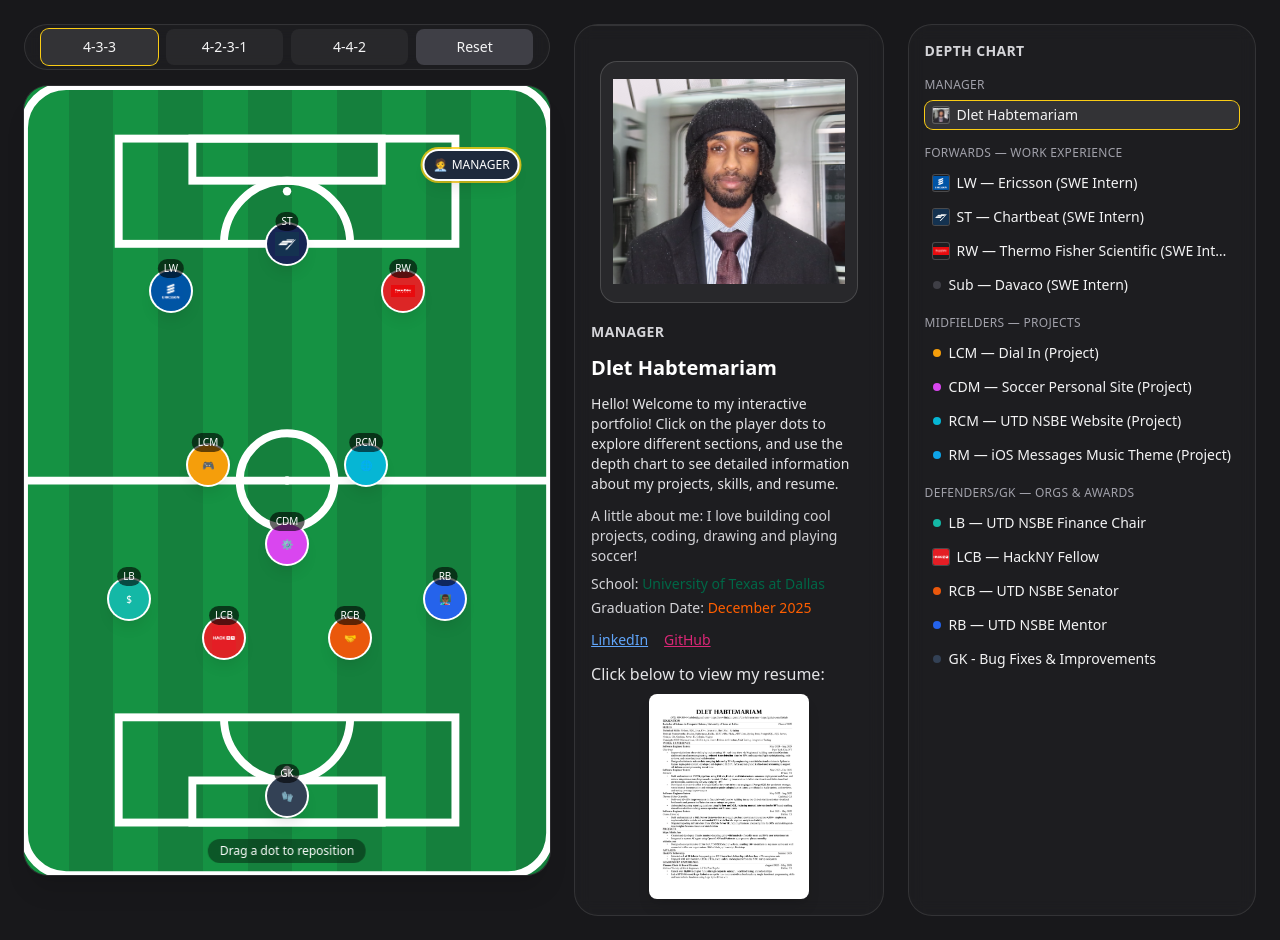
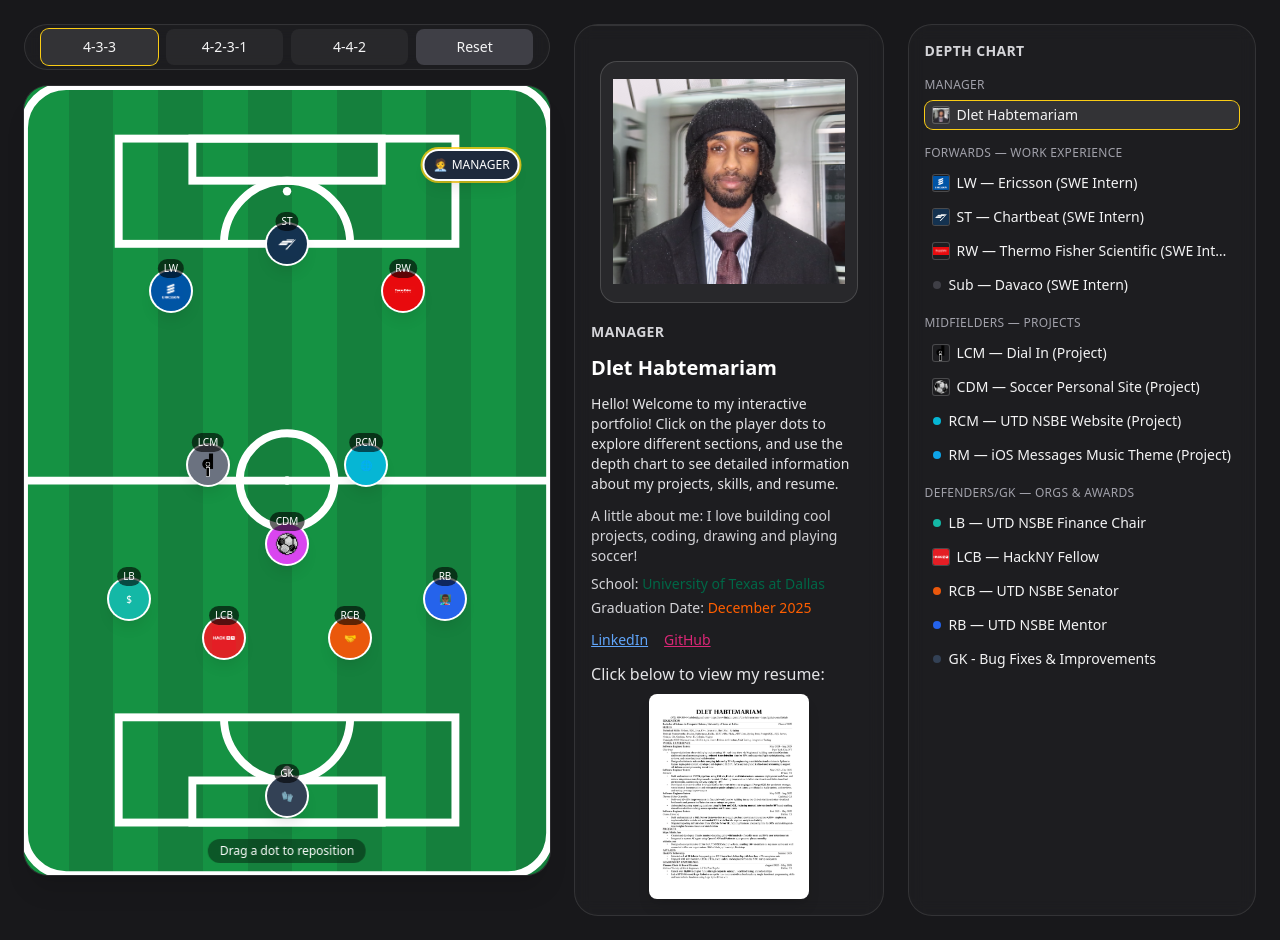
Before and after one commit to dlethab/dlethab.github.io, a React (Create React App) app: page / in a window 1280 px wide. Built offline with nearby package versions, Linux system fonts and the light colour scheme.

Commit message:
lotta aesthetic stuff

```diff
--- a/src/team/teamData.js
+++ b/src/team/teamData.js
@@ -7,6 +7,8 @@ import chartbeatLogo from "../assets/logos/chartbeat.png";
 import thermoLogo from "../assets/logos/thermofisher.png";
 import dlet from "../assets/logos/dlet.png";
 import hackny from "../assets/logos/hackny.png";
+import dialin from "../assets/logos/logoMini.png";
+import ball from "../assets/ball.png";
 
 
 import resume from "../Dlet Habtemariam - Resume.pdf"
@@ -65,7 +67,7 @@ const FWD_ST_CHARTBEAT = {
   x: 50,
   y: 20,
   badge: "ST",
-  color: "bg-blue-950",
+  color: "bg-chartbeat",
   icon: "⚽",
   logo: chartbeatLogo,
   dates: "Summer 2024",
@@ -81,7 +83,7 @@ const FWD_RW_THERMO = {
   x: 72,
   y: 26,
   badge: "RW",
-  color: "bg-red-600",
+  color: "bg-thermo",
   icon: "🧪",
   logo: thermoLogo,
   dates: "Summer 2022",
@@ -99,8 +101,9 @@ const MID_LCM_DIALIN = {
   x: 35,
   y: 48,
   badge: "LCM",
-  color: "bg-amber-500",
+  color: "bg-gray-500",
   icon: "🎮",
+  logo: dialin,
   dates: "April 2024",
   tools: "React, Node, OpenAI API, Python",
   demo: "https://dialin.fun",
@@ -119,6 +122,7 @@ const MID_CDM_SOCCER_SITE = {
   badge: "CDM",
   color: "bg-fuchsia-500",
   icon: "⚙️",
+  logo: ball,
   dates: "September 2025",
   tools: "React, TailwindCSS, @dnd-kit, Git",
   demo: "https://dlethab.github.io",
--- a/tailwind.config.js
+++ b/tailwind.config.js
@@ -6,6 +6,8 @@ module.exports = {
     extend: {
       colors: {
         'ericsson': 'rgb(0,85,164)',
+        'chartbeat': 'rgb(20,50,79)',
+        'thermo': 'rgb(232,10,14)',
       },
     },
   },
```
Also changed, not shown: src/assets/logos/ball.png (added), src/assets/logos/logoMini.png (added).
